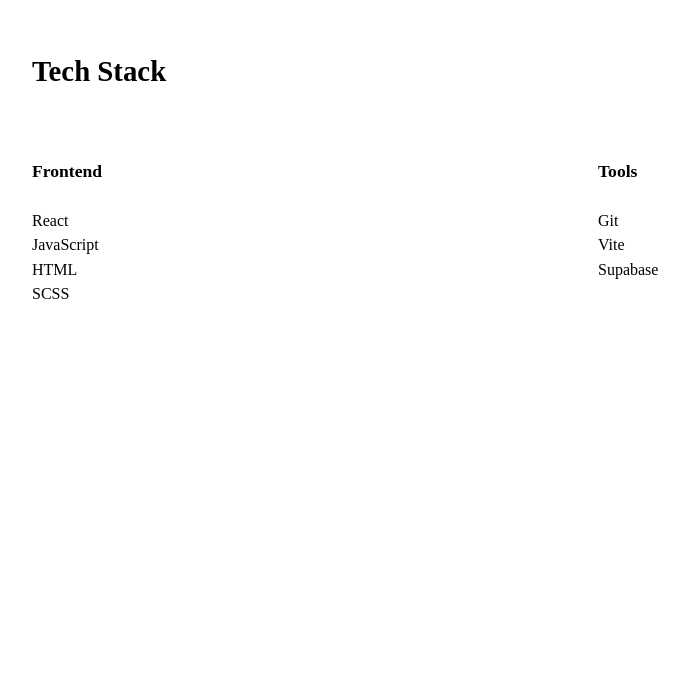
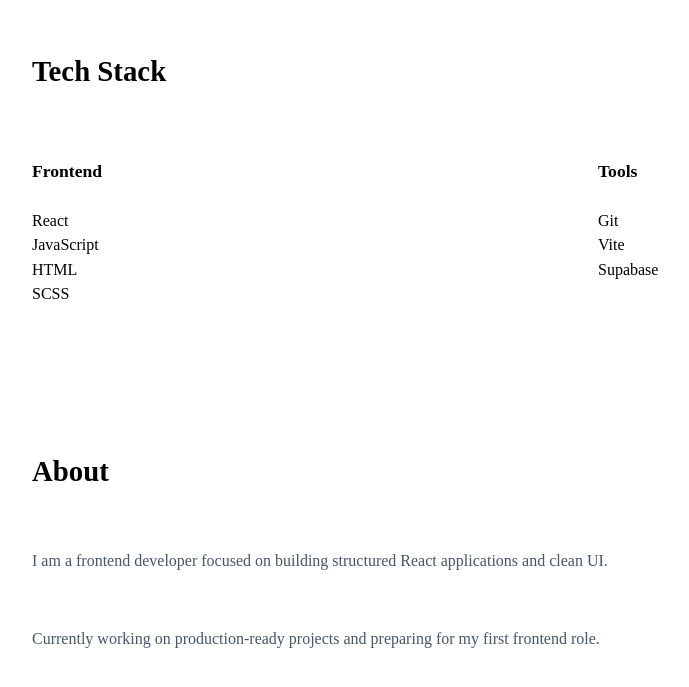
Before and after one commit to lukanogaj/portfolio, a React (Vite) app: page / in a window 1280 px wide. Shown: the part 1170-1857 px from the top of the page, without its empty margins (58-747 px from the left). Before the commit the page ends 1545 px from the top, so only its background shows below. Built offline with nearby package versions, Linux system fonts and the light colour scheme.

Commit message:
feat: add About section

```diff
--- a/src/App.jsx
+++ b/src/App.jsx
@@ -1,6 +1,7 @@
 import Hero from "./sections/Hero/Hero";
 import Projects from "./sections/Projects/Projects";
 import TechStack from "./sections/TechStack/TechStack";
+import About from "./sections/About/About";
 
 const App = () => {
   return (
@@ -8,6 +9,7 @@
       <Hero />
       <Projects />
       <TechStack />
+      <About />
     </>
   );
 };
--- /dev/null
+++ b/src/sections/About/About.jsx
@@ -0,0 +1,26 @@
+import styles from "./About.module.scss";
+import Container from "../../components/Container/Container";
+
+const About = () => {
+  return (
+    <section className={styles.aboutSection}>
+      <Container>
+        <div className={styles.aboutContent}>
+          <h2 className={styles.aboutTitle}>About</h2>
+
+          <p className={styles.aboutText}>
+            I am a frontend developer focused on building structured React
+            applications and clean UI.
+          </p>
+
+          <p className={styles.aboutText}>
+            Currently working on production-ready projects and preparing for my
+            first frontend role.
+          </p>
+        </div>
+      </Container>
+    </section>
+  );
+};
+
+export default About;
--- /dev/null
+++ b/src/sections/About/About.module.scss
@@ -0,0 +1,21 @@
+.aboutSection {
+  padding: 4rem 0;
+}
+
+.aboutContent {
+  max-width: 40rem;
+  display: flex;
+  flex-direction: column;
+  gap: 1.25rem;
+}
+
+.aboutTitle {
+  font-size: 1.8rem;
+  font-weight: 600;
+}
+
+.aboutText {
+  font-size: 1rem;
+  line-height: 1.6;
+  color: #475569;
+}
```
